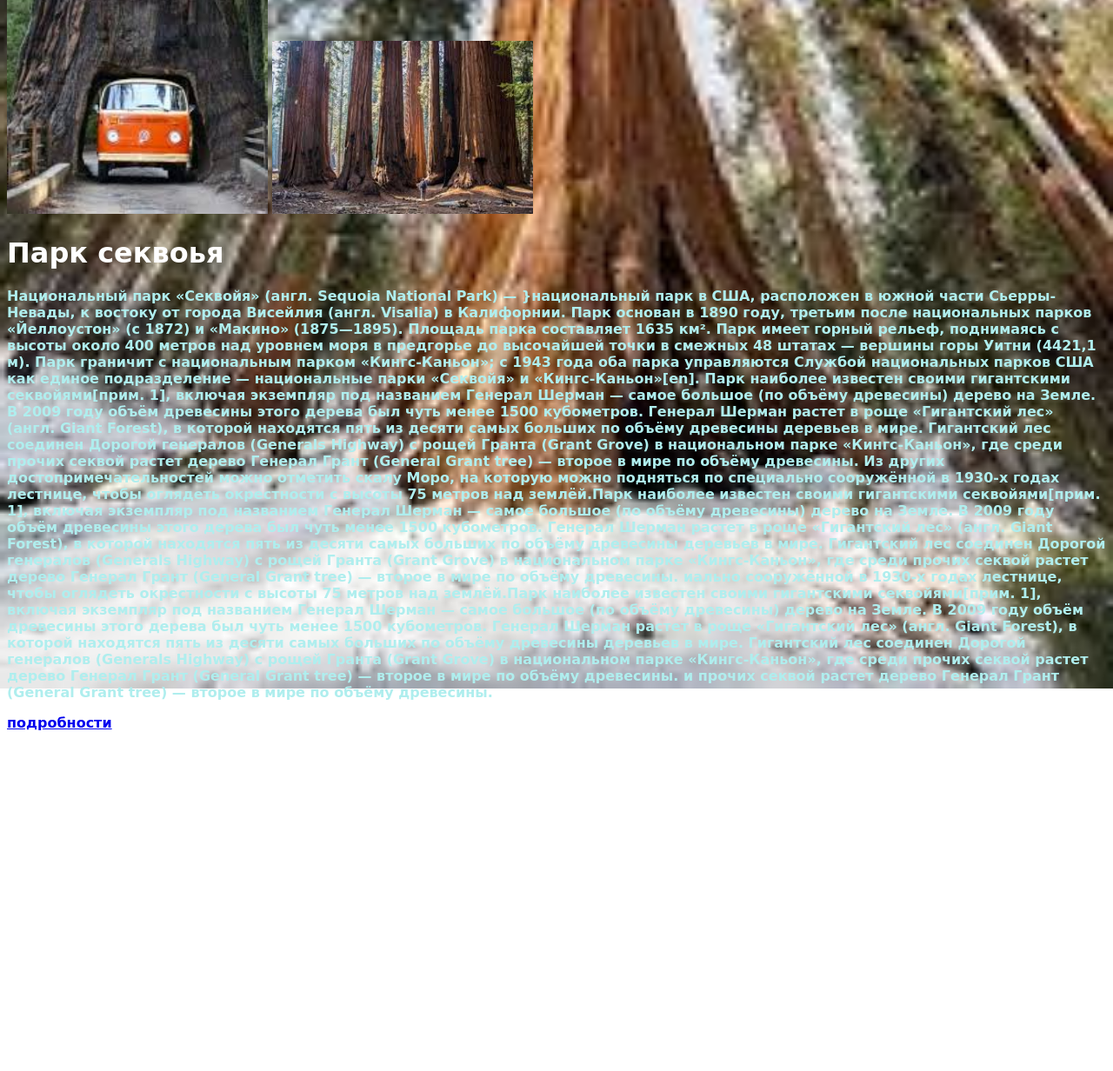
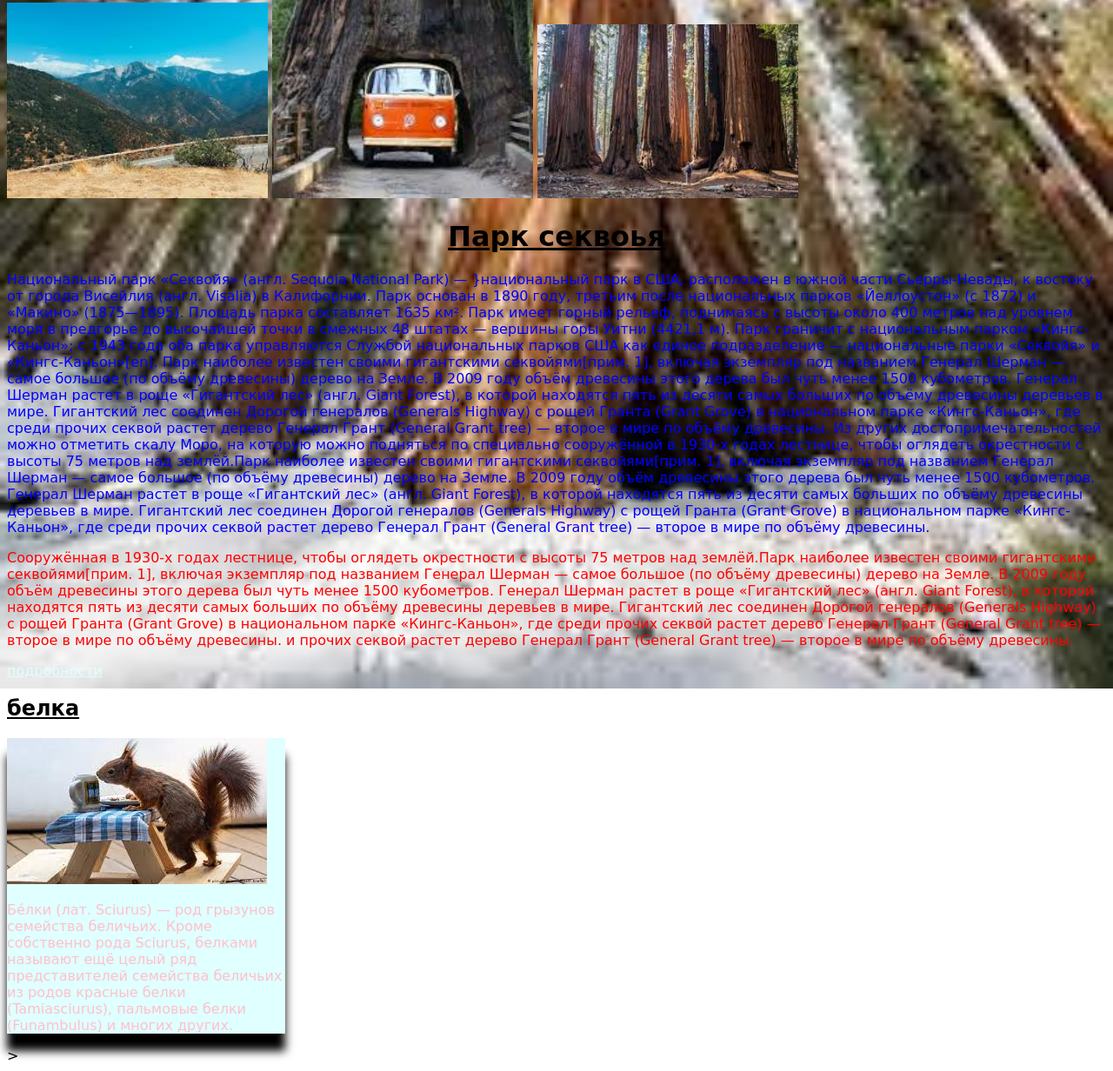
Before and after one commit to detiweb/KarabutKlimSekvoyapark, a plain HTML site: page index.html in a window 1280 px wide. Shown: the part 806-2038 px from the top of the page at 87% size. Before the commit the page ends 1715 px from the top, so only its background shows below. Drawn offline with Linux system fonts and the light colour scheme; a web font is replaced by a local one.

Commit message:
реварп

```diff
--- a/index.html
+++ b/index.html
@@ -6,6 +6,8 @@
 	<link rel="preconnect" href="https://fonts.googleapis.com">
 <link rel="preconnect" href="https://fonts.gstatic.com" crossorigin>
 <link href="https://fonts.googleapis.com/css2?family=Yomogi&display=swap" rel="stylesheet">
+<a href="#otdel1">Парк</a>
+<a href="#дерево">белка</a>
 </head>
 <body>
 <img src="1.jpg" width="300px">
@@ -18,16 +20,37 @@
 <img src="8.jpg" width="300px">
 <img src="9.jpg" width="300px">
 <img src="10.jpg" width="300px">
-<h1>Парк секвоья</h1>
-<p><b>Национальный парк «Секвойя» (англ. Sequoia National Park) — }национальный парк в США, расположен в южной части Сьерры-Невады, к востоку от города Висейлия (англ. Visalia) в Калифорнии. Парк основан в 1890 году, третьим после национальных парков «Йеллоустон» (с 1872) и «Макино» (1875—1895). Площадь парка составляет 1635 км². Парк имеет горный рельеф, поднимаясь с высоты около 400 метров над уровнем моря в предгорье до высочайшей точки в смежных 48 штатах — вершины горы Уитни (4421,1 м). Парк граничит с национальным парком «Кингс-Каньон»; с 1943 года оба парка управляются Службой национальных парков США как единое подразделение — национальные парки «Секвойя» и «Кингс-Каньон»[en].
+<h1 id='otdel1'>Парк секвоья</h1>
+
+<p class = "simpledimple">Национальный парк «Секвойя» (англ. Sequoia National Park) — }национальный парк в США, расположен в южной части Сьерры-Невады, к востоку от города Висейлия (англ. Visalia) в Калифорнии. Парк основан в 1890 году, третьим после национальных парков «Йеллоустон» (с 1872) и «Макино» (1875—1895). Площадь парка составляет 1635 км². Парк имеет горный рельеф, поднимаясь с высоты около 400 метров над уровнем моря в предгорье до высочайшей точки в смежных 48 штатах — вершины горы Уитни (4421,1 м). Парк граничит с национальным парком «Кингс-Каньон»; с 1943 года оба парка управляются Службой национальных парков США как единое подразделение — национальные парки «Секвойя» и «Кингс-Каньон»[en].
 	Парк наиболее известен своими гигантскими секвойями[прим. 1], включая экземпляр под названием Генерал Шерман — самое большое (по объёму древесины) дерево на Земле. В 2009 году объём древесины этого дерева был чуть менее 1500 кубометров. Генерал Шерман растет в роще «Гигантский лес» (англ. Giant Forest), в которой находятся пять из десяти самых больших по объёму древесины деревьев в мире. Гигантский лес соединен Дорогой генералов (Generals Highway) с рощей Гранта (Grant Grove) в национальном парке «Кингс-Каньон», где среди прочих секвой растет дерево Генерал Грант (General Grant tree) — второе в мире по объёму древесины.
 
 Из других достопримечательностей можно отметить скалу Моро, на которую можно подняться по специально сооружённой в 1930-х годах лестнице, чтобы оглядеть окрестности с высоты 75 метров над землёй.Парк наиболее известен своими гигантскими секвойями[прим. 1], включая экземпляр под названием Генерал Шерман — самое большое (по объёму древесины) дерево на Земле. В 2009 году объём древесины этого дерева был чуть менее 1500 кубометров. Генерал Шерман растет в роще «Гигантский лес» (англ. Giant Forest), в которой находятся пять из десяти самых больших по объёму древесины деревьев в мире. Гигантский лес соединен Дорогой генералов (Generals Highway) с рощей Гранта (Grant Grove) в национальном парке «Кингс-Каньон», где среди прочих секвой растет дерево Генерал Грант (General Grant tree) — второе в мире по объёму древесины.
-иально сооружённой в 1930-х годах лестнице, чтобы оглядеть окрестности с высоты 75 метров над землёй.Парк наиболее известен своими гигантскими секвойями[прим. 1], включая экземпляр под названием Генерал Шерман — самое большое (по объёму древесины) дерево на Земле. В 2009 году объём древесины этого дерева был чуть менее 1500 кубометров. Генерал Шерман растет в роще «Гигантский лес» (англ. Giant Forest), в которой находятся пять из десяти самых больших по объёму древесины деревьев в мире. Гигантский лес соединен Дорогой генералов (Generals Highway) с рощей Гранта (Grant Grove) в национальном парке «Кингс-Каньон», где среди прочих секвой растет дерево Генерал Грант (General Grant tree) — второе в мире по объёму древесины.
+</p>
+
+
+<p class ='popit'>
+Cооружённая в 1930-х годах лестнице, чтобы оглядеть окрестности с высоты 75 метров над землёй.Парк наиболее известен своими гигантскими секвойями[прим. 1], включая экземпляр под названием Генерал Шерман — самое большое (по объёму древесины) дерево на Земле. В 2009 году объём древесины этого дерева был чуть менее 1500 кубометров. Генерал Шерман растет в роще «Гигантский лес» (англ. Giant Forest), в которой находятся пять из десяти самых больших по объёму древесины деревьев в мире. Гигантский лес соединен Дорогой генералов (Generals Highway) с рощей Гранта (Grant Grove) в национальном парке «Кингс-Каньон», где среди прочих секвой растет дерево Генерал Грант (General Grant tree) — второе в мире по объёму древесины.
 и прочих секвой растет дерево Генерал Грант (General Grant tree) — второе в мире по объёму древесины.
+</p>
 
-<b></p>
+
+
 <a href="https://ru.wikipedia.org/wiki/%D0%A1%D0%B5%D0%BA%D0%B2%D0%BE%D0%B9%D1%8F_(%D0%BD%D0%B0%D1%86%D0%B8%D0%BE%D0%BD%D0%B0%D0%BB%D1%8C%D0%BD%D1%8B%D0%B9_%D0%BF%D0%B0%D1%80%D0%BA)">подробности</a>
-<h2>,mncdgviumrdhix</h2>
+<h2 id="дерево">белка</h2>
+
+
+
+<div class="card">
+
+     <img src="12.jpg">
+     <p color = 'pink' >Бе́лки (лат. Sciurus) — род грызунов семейства беличьих. Кроме собственно рода Sciurus, белками называют ещё целый ряд представителей семейства беличьих из родов красные белки (Tamiasciurus), пальмовые белки (Funambulus) и многих других.
+      </p>
+
+</div>>
+
+
+
+
 </body>
 </html>
--- a/style.css
+++ b/style.css
@@ -1,16 +1,38 @@
 body{
 	font-family: 'Yomogi', cursive;
 	background: url(1.jpg);
-	color: white;
-
 	background-repeat: no-repeat;
 	background-size: 100%;
-
-p {
-   color:#AFEEEE;
+}
+.skvish{
+	color: red;
+}
+.simpledimple {
+   color:blue;
 }
 
 
-.h{
+h1{
 	text-align : center;
+	text-decoration: underline;
 }
+a{
+	color:#E0FFFF;
+}
+h2{
+	text-decoration: underline;
+}
+
+.popit{
+	color: red;
+	text-decoration: unset;
+}
+
+
+
+.card{
+	background-color: #E0FFFF;
+	width:320px;
+	box-shadow: 0 20px 10px 0 black;
+	color:pink;
+}
```
Also changed, not shown: 12.jpg (added).
